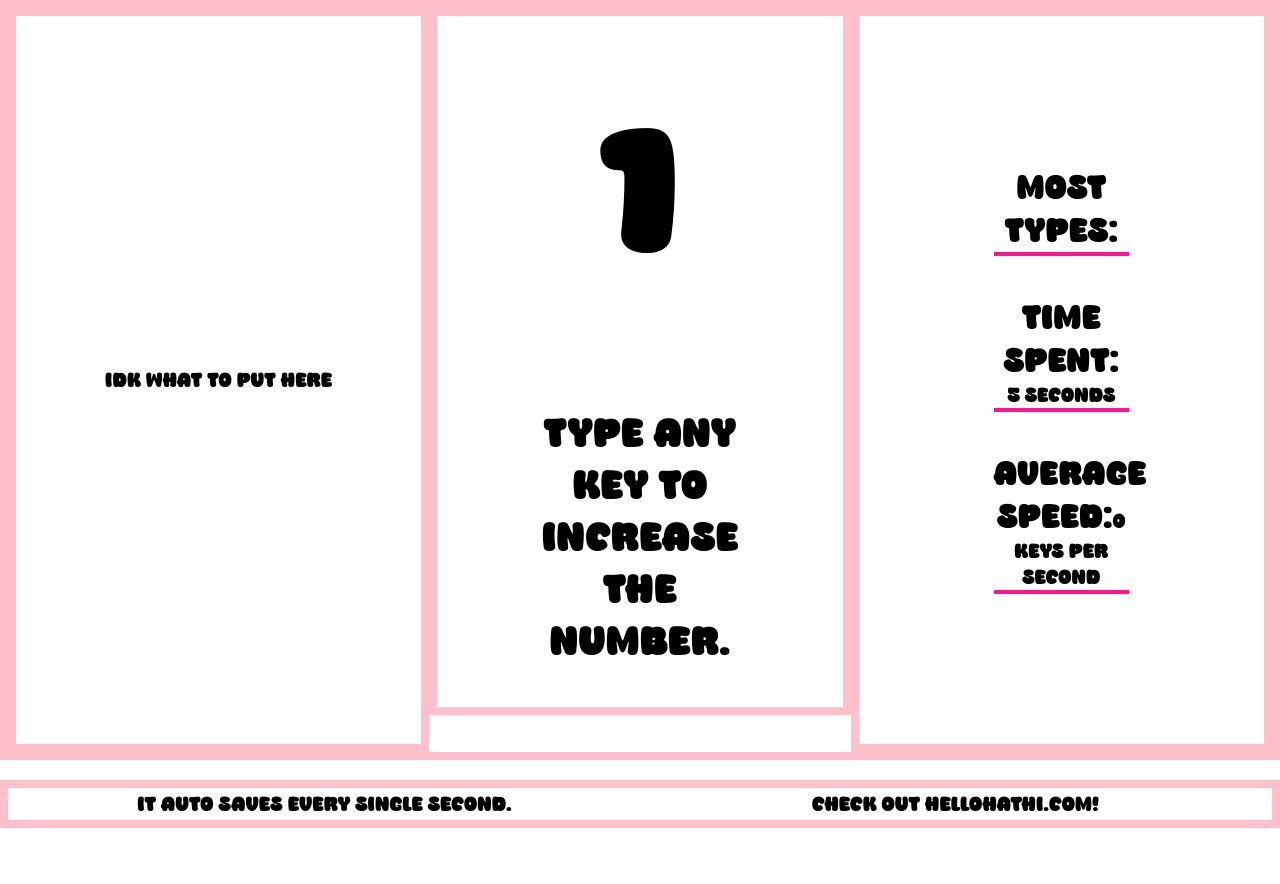
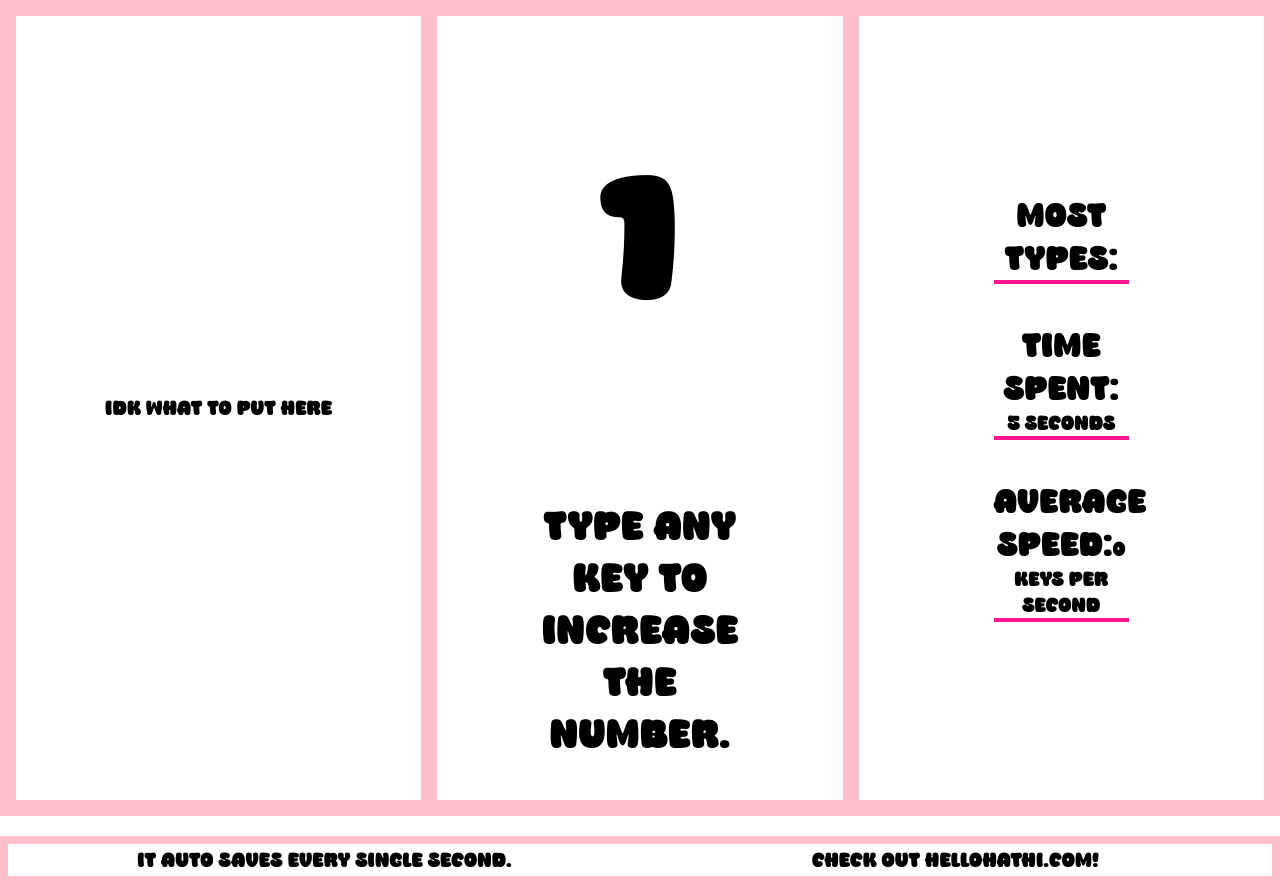
Before and after one commit to YuvyTheGreat/type, a plain HTML site: page index.html in a window 1280 px wide. Before the commit the page ends 828 px from the top, so only its background shows below. Drawn offline with Linux system fonts and the light colour scheme.

Commit message:
Update style.css

```diff
--- a/style.css
+++ b/style.css
@@ -40,7 +40,7 @@ body {
 
   justify-content: center;
   align-items: center;
-  height: 95%;
+  height: 100vh;
   font-size: 30pt;
 
   text-align:center;
@@ -54,8 +54,7 @@ html, body {
 #game {
   display: flex; /* Stack the child elements vertically */
   width: 100%;
-  height:95%;
-  min-height: 95%; /* Ensure it takes up at least the full height */
+  min-height: 100%; /* Ensure it takes up at least the full height */
   border: 8px solid pink;
 }
 
```
